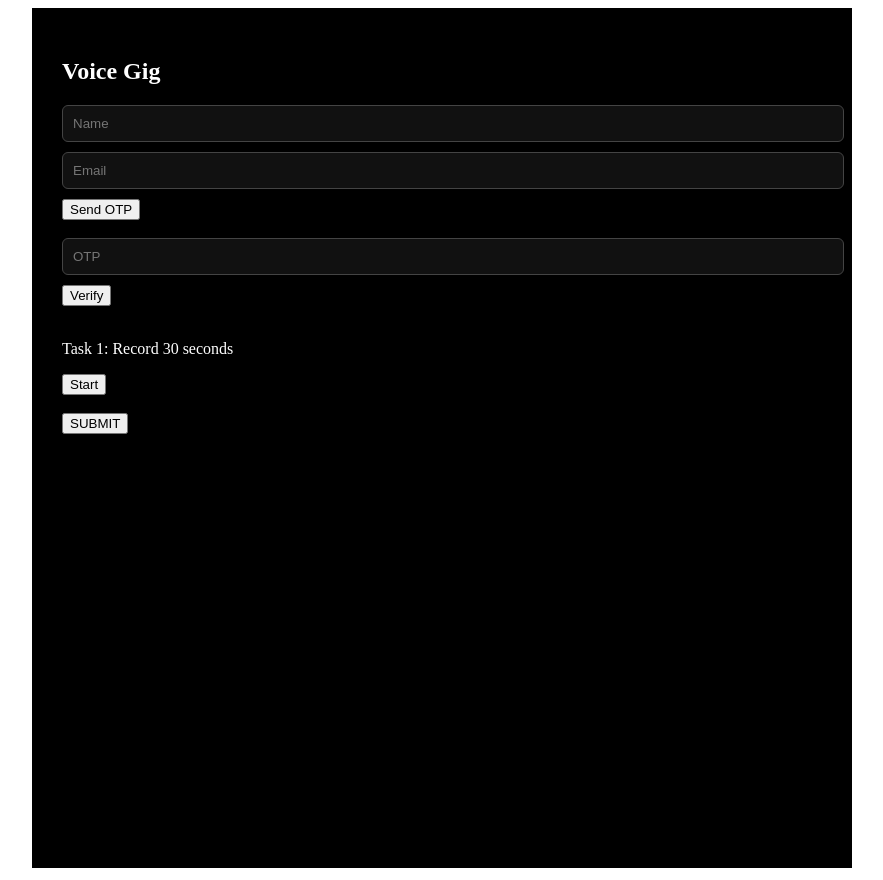
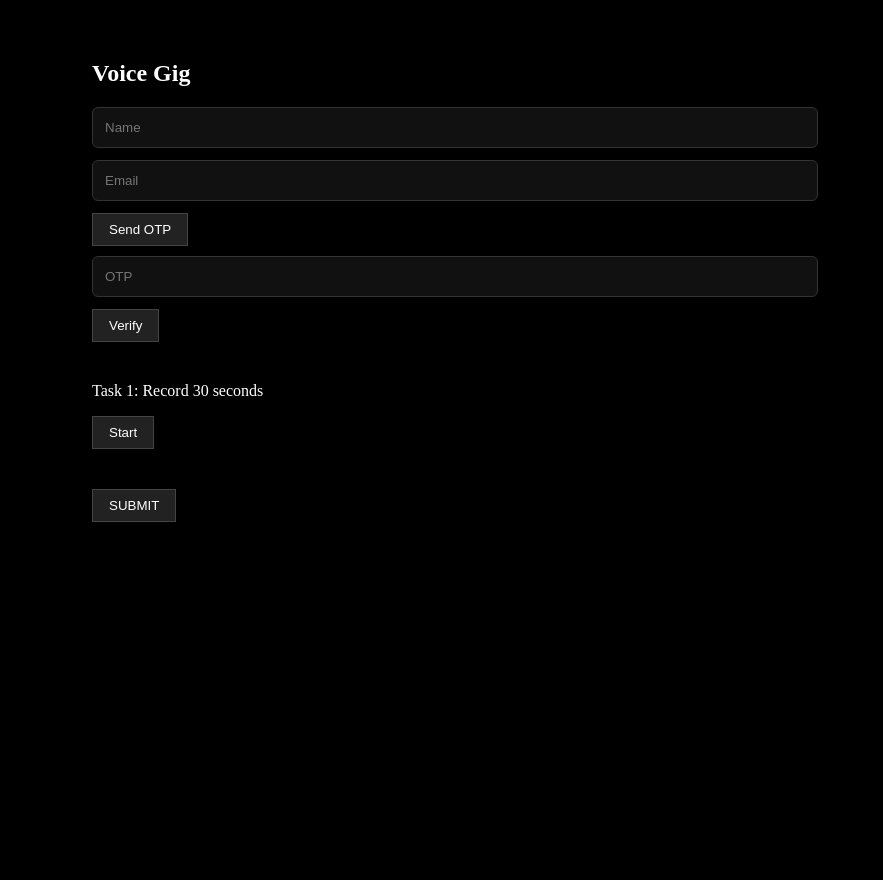
Before and after one commit to uberextfiles-byte/voice-gig-app, a Next.js app: page / in a window 1280 px wide. Shown: the whole page, without its empty margins (198-1081 px from the left). Built offline with nearby package versions, Linux system fonts and the light colour scheme.

Commit message:
Update index.js

```diff
--- a/pages/index.js
+++ b/pages/index.js
@@ -1,4 +1,5 @@
-import { useEffect, useState } from "react";
+import { useState } from "react";
+import Head from "next/head";
 
 export default function Home() {
   const [verified, setVerified] = useState(false);
@@ -16,7 +17,8 @@ export default function Home() {
   const [startTime] = useState(Date.now());
   const [message, setMessage] = useState("");
 
-  // ----- OTP -----
+  // ---------------- OTP ----------------
+
   async function sendOTP() {
     const res = await fetch("/api/send-otp", {
       method: "POST",
@@ -47,7 +49,8 @@ export default function Home() {
     }
   }
 
-  // ----- AUDIO RECORD -----
+  // ---------------- AUDIO RECORD ----------------
+
   async function startRec(index, max) {
     const stream = await navigator.mediaDevices.getUserMedia({ audio: true });
     const recorder = new MediaRecorder(stream);
@@ -56,7 +59,9 @@ export default function Home() {
 
     const timer = setInterval(() => {
       seconds++;
-      if (seconds >= max) stopRec(recorder, timer, stream, index);
+      if (seconds >= max) {
+        recorder.stop();
+      }
     }, 1000);
 
     recorder.ondataavailable = e => chunks.push(e.data);
@@ -79,13 +84,8 @@ export default function Home() {
     recorder.start();
   }
 
-  function stopRec(recorder, timer, stream, index) {
-    if (recorder && recorder.state === "recording") {
-      recorder.stop();
-    }
-  }
+  // ---------------- SUBMIT ----------------
 
-  // ----- SUBMIT -----
   async function submit() {
     if (!verified) {
       alert("Verify email first");
@@ -117,15 +117,26 @@ export default function Home() {
   }
 
   return (
-    <div style={{
+    <>
+      <Head>
+        <style>{`
+          body {
+            margin: 0;
+            background: #000;
+          }
+        `}</style>
+      </Head>
+
+      <div
+        style={{
           background: "#000",
-      color: "#fff",
-      padding: 30,
-      maxWidth: 760,
-      margin: "auto",
-      minHeight: "100vh"
-    }}>
-      <h2>Voice Gig</h2>
+          minHeight: "100vh",
+          padding: 40,
+          color: "#fff"
+        }}
+      >
+        <div style={{ maxWidth: 700, margin: "0 auto" }}>
+          <h2 style={{ marginBottom: 20 }}>Voice Gig</h2>
 
           <input
             placeholder="Name"
@@ -141,9 +152,9 @@ export default function Home() {
             style={inputStyle}
           />
 
-      <button onClick={sendOTP}>Send OTP</button>
-
-      <br /><br />
+          <button style={btnStyle} onClick={sendOTP}>
+            Send OTP
+          </button>
 
           <input
             placeholder="OTP"
@@ -152,30 +163,49 @@ export default function Home() {
             style={inputStyle}
           />
 
-      <button onClick={verifyOTP}>Verify</button>
+          <button style={btnStyle} onClick={verifyOTP}>
+            Verify
+          </button>
 
-      <br /><br />
-
-      <div>
+          <div style={{ marginTop: 30 }}>
             <p>Task 1: Record 30 seconds</p>
-        <button onClick={() => startRec(0, 30)}>Start</button>
+            <button
+              style={btnStyle}
+              onClick={() => startRec(0, 30)}
+            >
+              Start
+            </button>
           </div>
 
-      <br />
+          <button
+            style={{ ...btnStyle, marginTop: 30 }}
+            onClick={submit}
+          >
+            SUBMIT
+          </button>
 
-      <button onClick={submit}>SUBMIT</button>
-
-      <p>{message}</p>
+          <p style={{ marginTop: 20 }}>{message}</p>
         </div>
+      </div>
+    </>
   );
 }
 
 const inputStyle = {
   width: "100%",
-  padding: 10,
-  marginBottom: 10,
+  padding: 12,
+  marginBottom: 12,
   background: "#111",
   color: "#fff",
-  border: "1px solid #444",
+  border: "1px solid #333",
   borderRadius: 6
 };
+
+const btnStyle = {
+  padding: "8px 16px",
+  background: "#222",
+  color: "#fff",
+  border: "1px solid #444",
+  cursor: "pointer",
+  marginBottom: 10
+};
```
Lines whose indentation alone changed are shown as unchanged.
